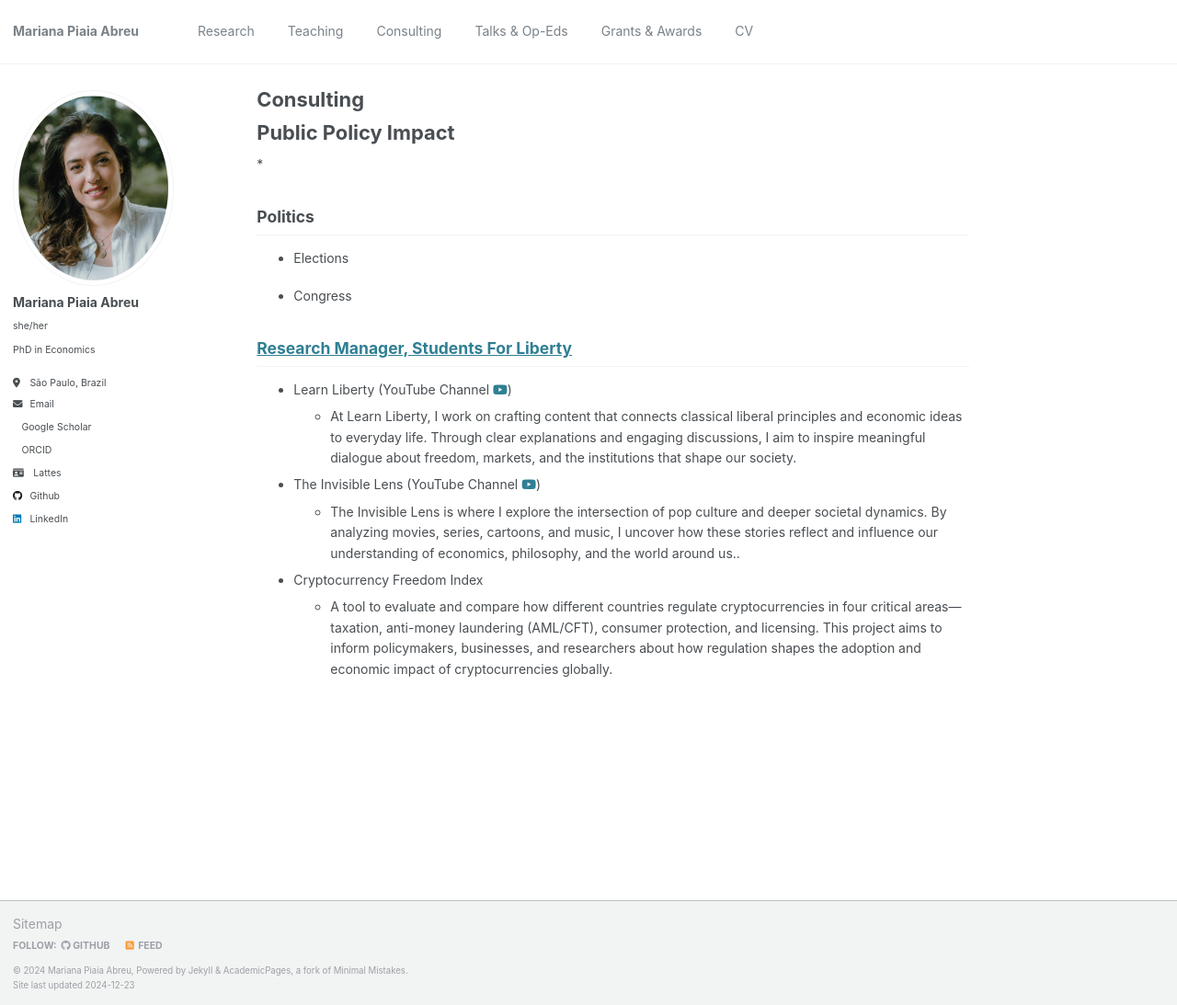
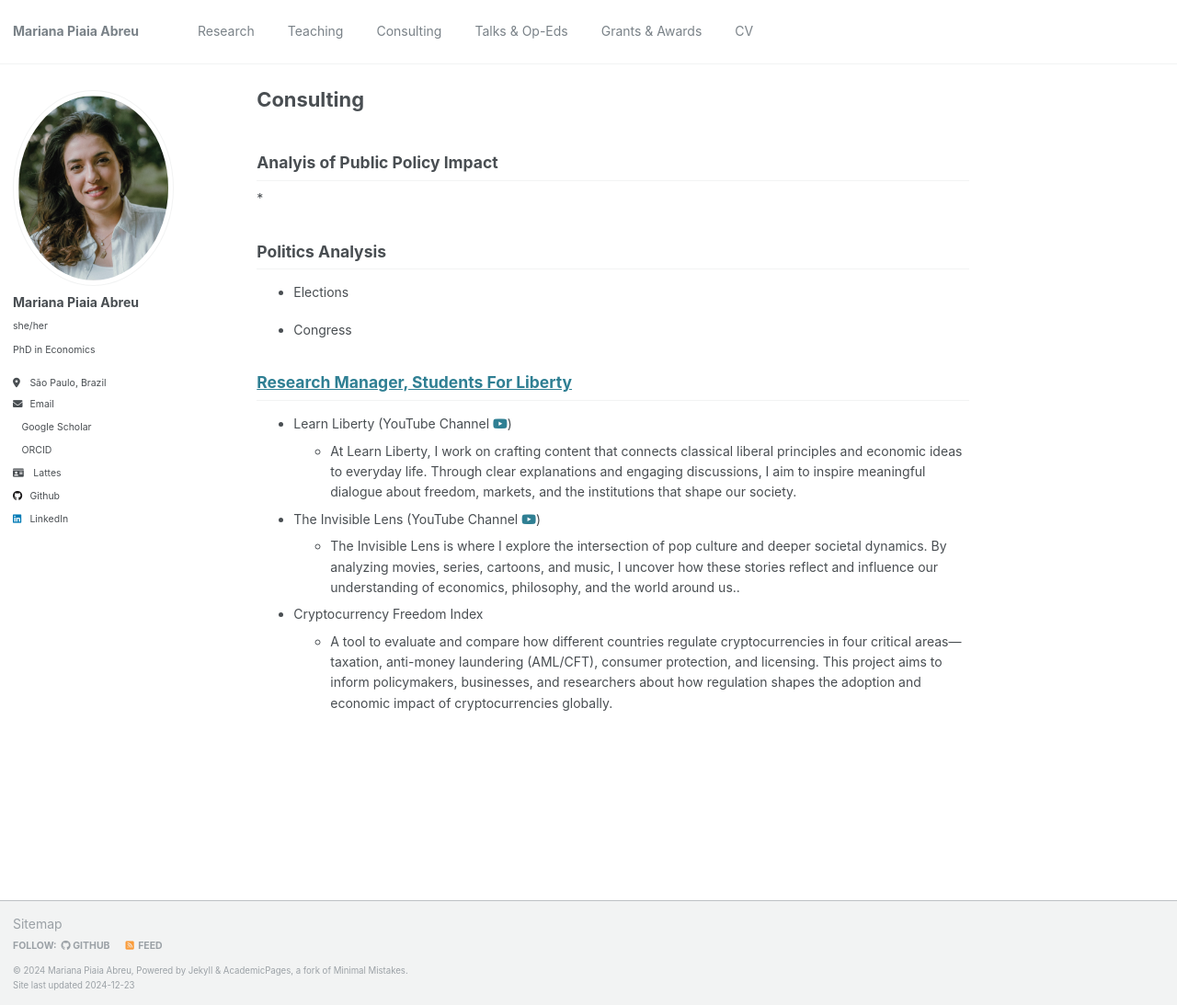
Before and after one commit to piaiaabreu/piaiaabreu.github.io, a Jekyll site: the page built from _pages/consulting.md, in a window 1280 px wide and 1093 px high. Shown: the whole window at 92% size. Built offline with Jekyll 4.4.1, drawn with Linux system fonts in a browser that asks for light colours; a style sheet for code colours, icons or effects is not loaded.

Commit message:
Update consulting.md

```diff
--- a/_pages/consulting.md
+++ b/_pages/consulting.md
@@ -8,12 +8,12 @@ redirect_from:
 ---
 
 
-# Public Policy Impact
+## Analyis of Public Policy Impact
 
 *
 
 
-## Politics
+## Politics Analysis
 
 * Elections
 
```
